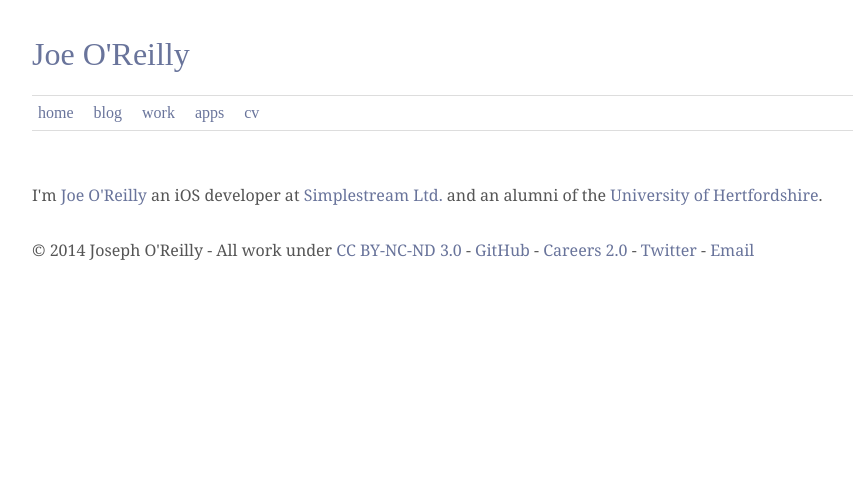
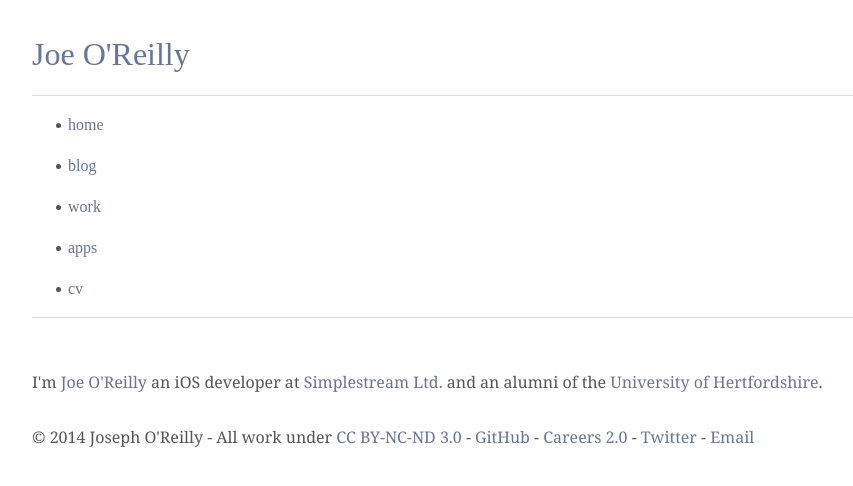
Before and after one commit to joeoreilly/joeoreilly.co.uk, a Jekyll site: the page built from index.html, in a window 1280 px wide. Shown: the top 486 px of the page, without its empty margins (158-1011 px from the left). Built offline with Jekyll 4.4.1, drawn with Linux system fonts in a browser that asks for light colours; Markdown is read by kramdown in place of the engine named in the settings.

Commit message:
Tidy navigation markup
Former-commit-id: bf6c3d8678561ccdec85c29057e414102c0ee5ab

```diff
--- a/_includes/nav.html
+++ b/_includes/nav.html
@@ -1,5 +1,11 @@
 <hr/>
 <nav>
-	<a href="/">home</a> <a href="/blog/">blog</a> <a href="/work/">work</a> <a href="/apps/">apps</a> <a href="/cv/">cv</a>
+	<ul>
+		<li><a href="/">home</a></li>
+		<li><a href="/blog/">blog</a></li>
+		<li><a href="/work/">work</a></li>
+		<li><a href="/apps/">apps</a></li>
+		<li><a href="/cv/">cv</a></li>
+	</ul>
 </nav>
 <hr/>
```
